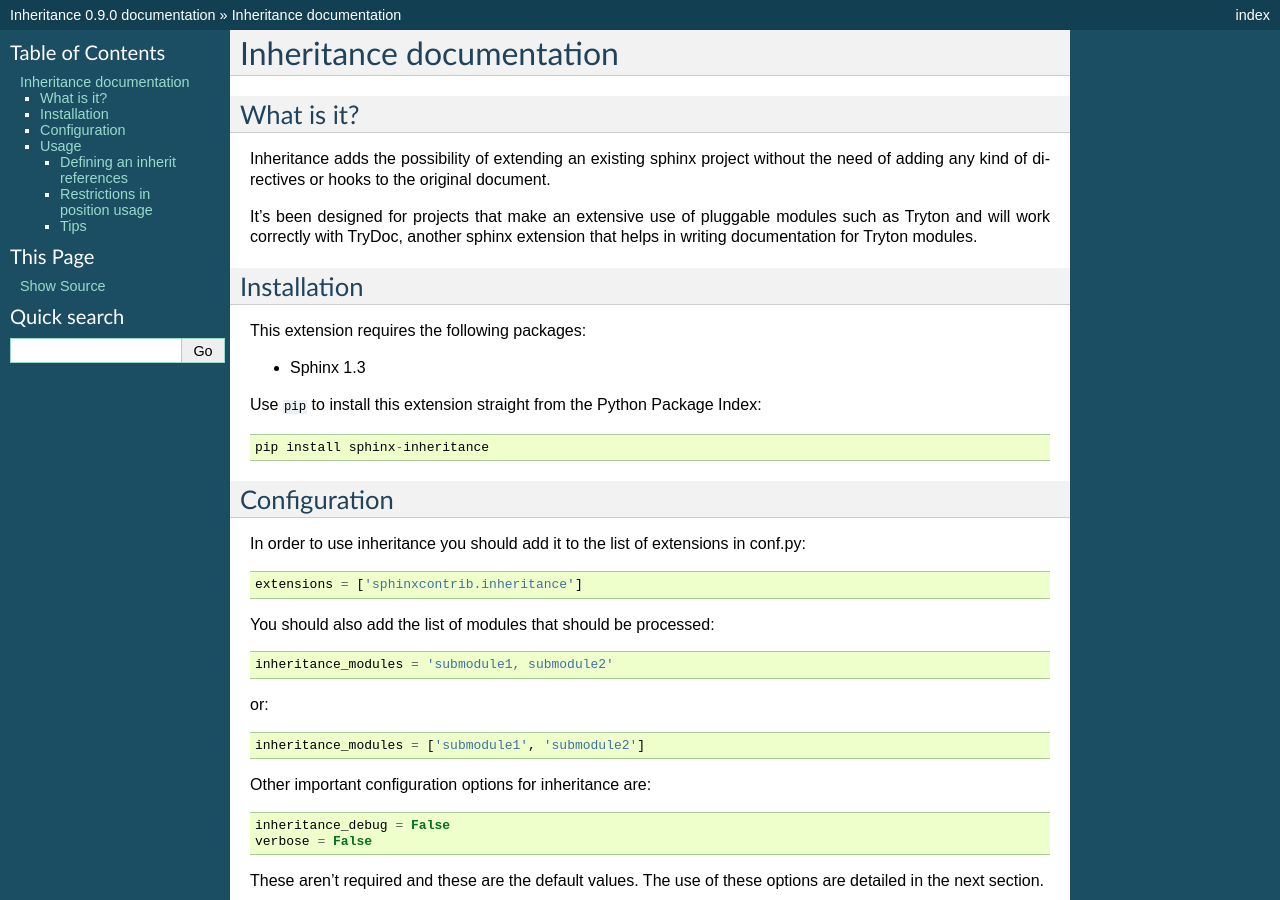
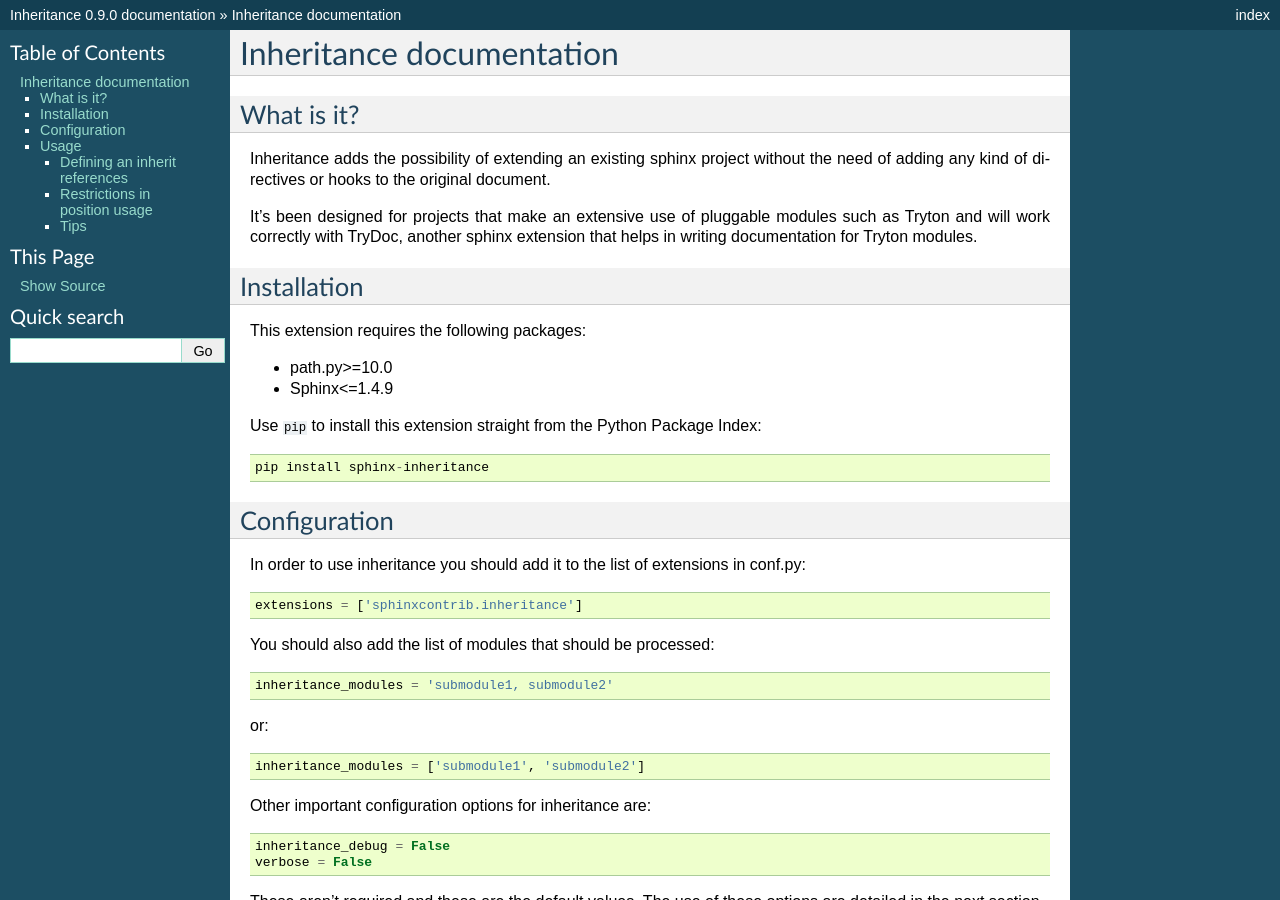
Before and after one commit to NaN-tic/sphinxcontrib-inheritance, a Sphinx documentation site: the page built from doc/index.rst, in a window 1280 px wide and 900 px high. Built offline with Sphinx 7.4.7, drawn with Linux system fonts in a browser that asks for light colours.

Commit message:
Upgrade doc

```diff
--- a/doc/index.rst
+++ b/doc/index.rst
@@ -18,7 +18,8 @@ Installation
 
 This extension requires the following packages:
 
-- Sphinx 1.3
+- path.py>=10.0
+- Sphinx<=1.4.9
 
 Use ``pip`` to install this extension straight from the Python Package Index::
 
```
